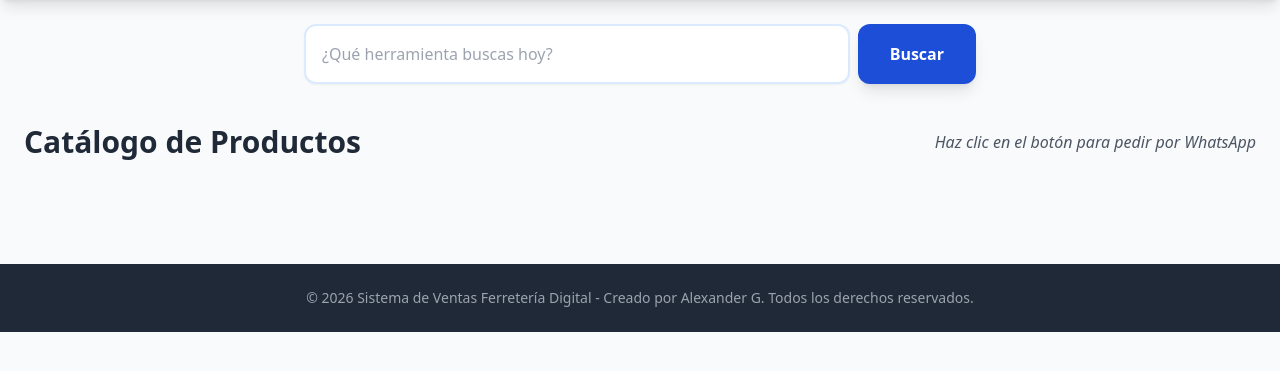
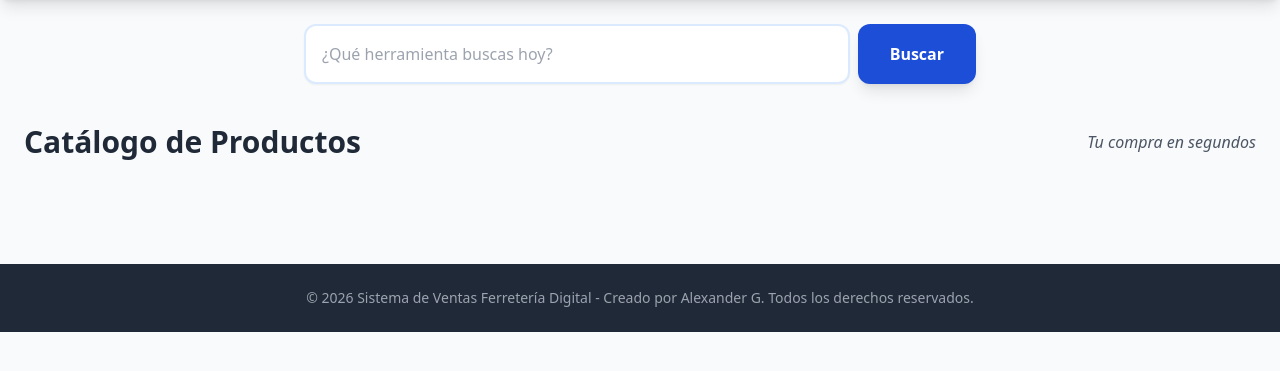
Before and after one commit to Alexander71133/ferreteria-digital, a Flask app: page / in a window 1280 px wide. Shown: the part 64-435 px from the top of the page. Run offline with Flask 3, Linux system fonts and the light colour scheme; some libraries are stand-ins or nearby versions.

Commit message:
Update index.html

```diff
--- a/templates/index.html
+++ b/templates/index.html
@@ -59,7 +59,7 @@
 
         <div class="flex flex-col md:flex-row justify-between items-center mb-8">
             <h2 class="text-3xl font-bold text-gray-800">Catálogo de Productos</h2>
-            <p class="text-gray-600 italic">Haz clic en el botón para pedir por WhatsApp</p>
+            <p class="text-gray-600 italic">Tu compra en segundos</p>
         </div>
 
         <div class="grid grid-cols-1 sm:grid-cols-2 lg:grid-cols-3 gap-8">
```
